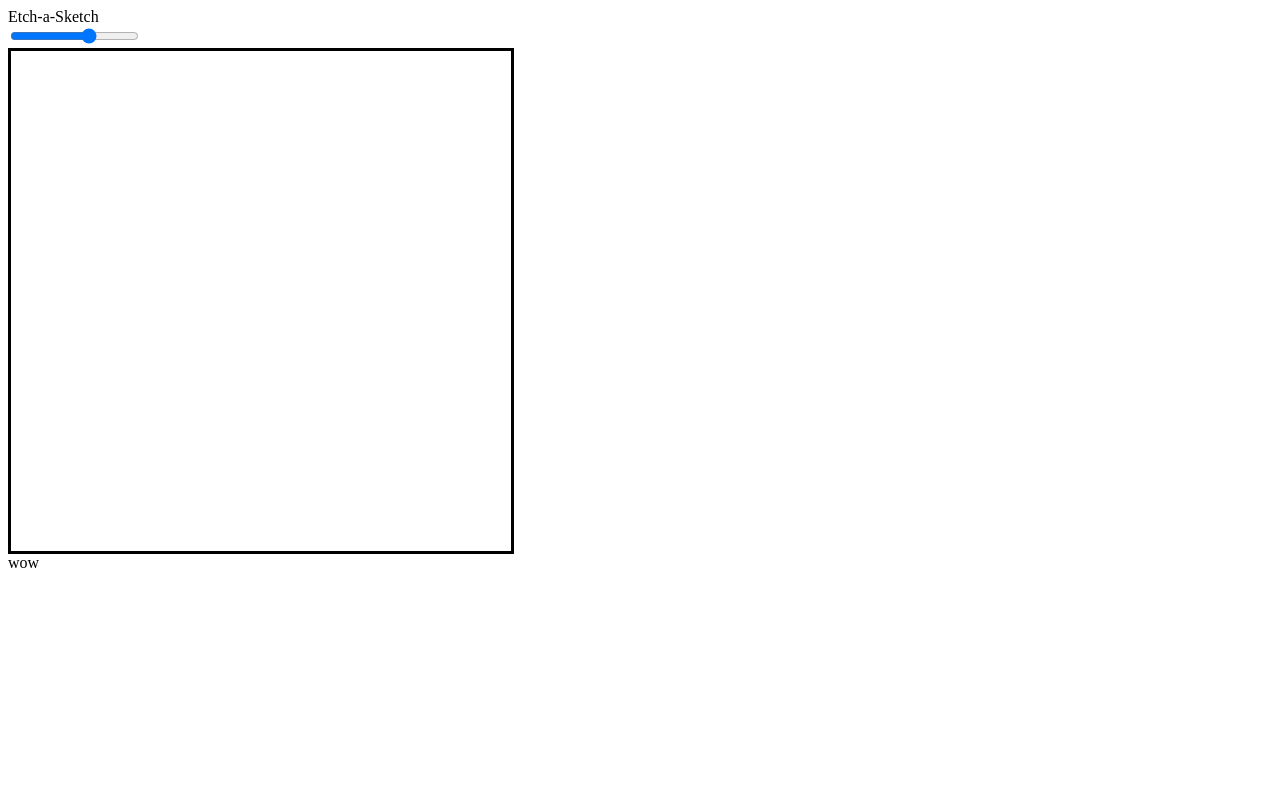
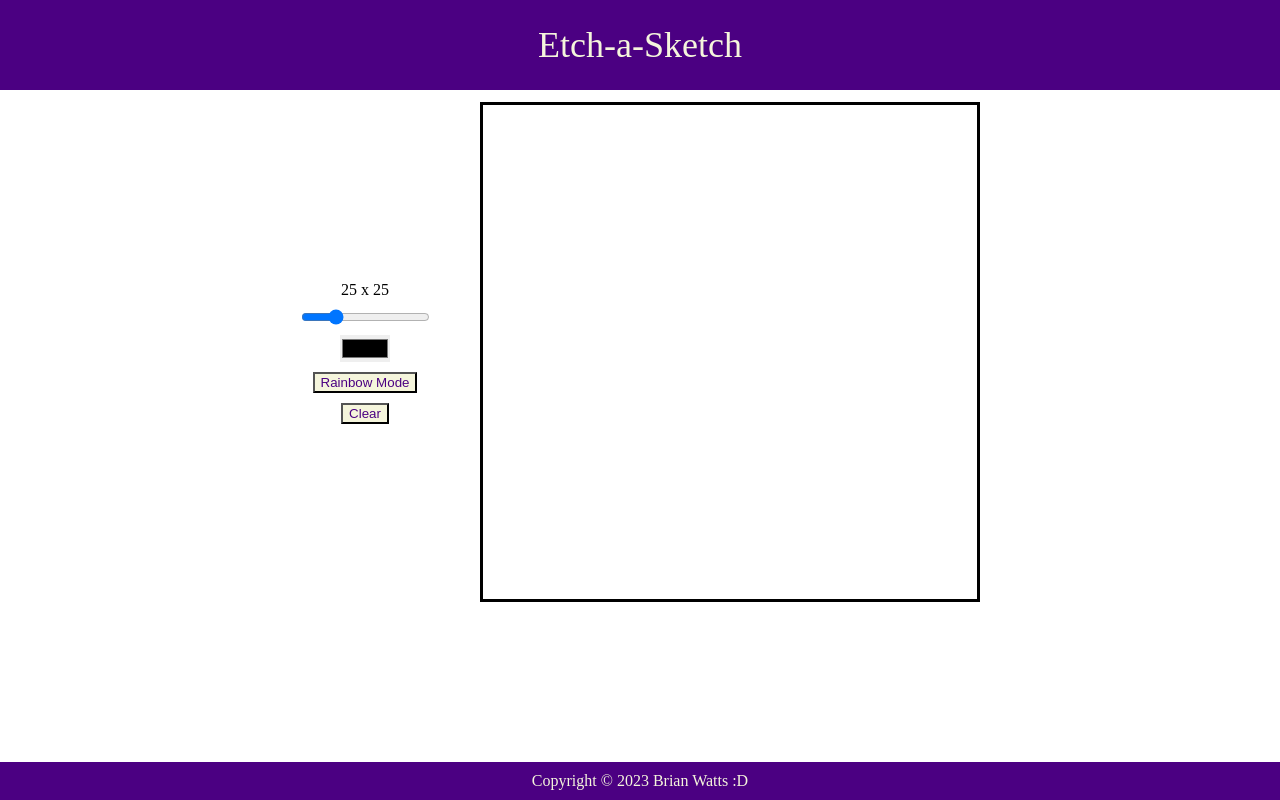
Before and after one commit to peacotton/Etch-a-Sketch, a plain HTML site: page index.html in a window 1280 px wide. Drawn offline with Linux system fonts and the light colour scheme.

Commit message:
Add drawing function, clear button, and rainbow mode

```diff
--- a/app.js
+++ b/app.js
@@ -1,18 +1,46 @@
 const grid = document.getElementById("grid");
 
+const slider = document.getElementById("myRange");
+let length = slider.value;
+
+const size = document.getElementById("sizeValue");
+size.textContent = (`${length} x ${length}`);
+
+const clearButton = document.getElementById("clear");
+clearButton.addEventListener('click', clearGrid);
+
+const color = document.getElementById("color");
+color.addEventListener('change', updateColor);
+
+const rainbowButton = document.getElementById("rainbow");
+rainbowButton.addEventListener('click', rainbowUpdate);
+
+let currentColor = 'black';
+let rainbowMode = false;
+
+
+let mouseDown = false;
+grid.onmousedown = () => (mouseDown = true);
+grid.onmouseup = () => (mouseDown = false);
 
 function addSquares(length) {
     grid.style.cssText = `grid-template-columns: repeat(${length}, 1fr); grid-template-rows: repeat(${length}, 1fr)`
+    size.textContent = (`${length} x ${length}`);
     length = length ** 2;
     removeAllChildNodes(grid);
     while (length > 0) {
         const square = document.createElement('div');
         square.classList.add('square');
-        square.style.cssText = 'border: solid black';
         grid.appendChild(square);
-        console.log(length);
+        // square.style.cssText = 'border: solid black';
+        // console.log(length);
         length--;
     }
+
+    const square = document.querySelectorAll('.square');
+    square.forEach(square => square.addEventListener('mouseover', fillSquare));
+    square.forEach(square => square.addEventListener('mousedown', fillSquare));
+
 }
 
 function removeAllChildNodes(parent){
@@ -20,3 +48,36 @@ function removeAllChildNodes(parent){
         parent.removeChild(parent.firstChild);
     }
 }
+
+function fillSquare(e){
+    if (e.type === 'mouseover' && !mouseDown) return;
+    if (rainbowMode == true) {
+        currentColor = `rgb(${Math.floor(Math.random() * 255)}, ${Math.floor(Math.random() * 255)}, ${Math.floor(Math.random() * 255)})`;
+        rainbowButton.style.backgroundColor = currentColor;
+    }
+    e.target.style.cssText = `background-color: ${currentColor}`;
+}
+
+function clearGrid(){
+    const square = document.querySelectorAll('.square');
+    square.forEach(square => square.style.cssText = 'background-color: white');
+}
+
+function updateColor(e){
+    currentColor = this.value;
+}
+
+function rainbowUpdate(){
+    if (rainbowMode == false){
+        rainbowMode = true;
+        rainbowButton.style.backgroundColor = 'indigo';
+        rainbowButton.style.color = 'beige';
+    } else {
+        rainbowMode = false;
+        currentColor = color.value;
+        rainbowButton.style.backgroundColor = 'beige';
+        rainbowButton.style.color = 'indigo';
+    }
+}
+
+addSquares(length);
--- a/index.html
+++ b/index.html
@@ -8,8 +8,16 @@
     </head>
     <body>
         <div id="header">Etch-a-Sketch</div>
-        <input type="range" min="1" max="25" value="16" id="myRange" oninput="addSquares(this.value)">
-        <div id="grid"></div>
-        <div id="footer">wow</div>
+        <div id="grid-container">
+            <div id="sidebar">
+                <span id="sizeValue"></span>
+                <input type="range" min="1" max="100" value="25" id="myRange" oninput="addSquares(this.value)">
+                <input type="color" id="color">
+                <button id="rainbow">Rainbow Mode</button>
+                <button id="clear">Clear</button>
+            </div>
+            <div id="grid"></div>
+        </div>
+        <div id="footer">Copyright © 2023 Brian Watts :D</div>
     </body>
 </html>
--- a/style.css
+++ b/style.css
@@ -1,6 +1,63 @@
+*{
+    box-sizing: border-box;
+    margin: 0;
+}
 #grid {
     display:grid;
     border: solid black;
     width: 500px;
     height: 500px;
 }
+
+#grid-container {
+    display: flex;
+    justify-content: center;
+    align-items: center;
+    gap: 50px;
+}
+
+html {
+    min-height: 100%;
+}
+#header {
+    font-size: 36px;
+    margin-bottom: 12px;
+    padding: 24px;
+    background-color: indigo;
+    color: beige;
+    display: flex;
+    justify-content: center;
+    align-items: center;
+
+}
+
+#sidebar {
+    height: 100%;
+    display: flex;
+    flex-direction: column;
+    align-items: center;
+    justify-content: center;
+    gap: 10px;
+}
+
+#color {
+    padding: 0px;
+    border: none;
+}
+
+#footer {
+    display: flex;
+    justify-content: center;
+    margin-top: auto;
+    width: 100%;
+    position: absolute;
+    bottom: 0;
+    padding: 10px;
+    background-color: indigo;
+    color: beige;
+}
+
+button {
+    background-color: beige;
+    color: indigo;
+}
```
